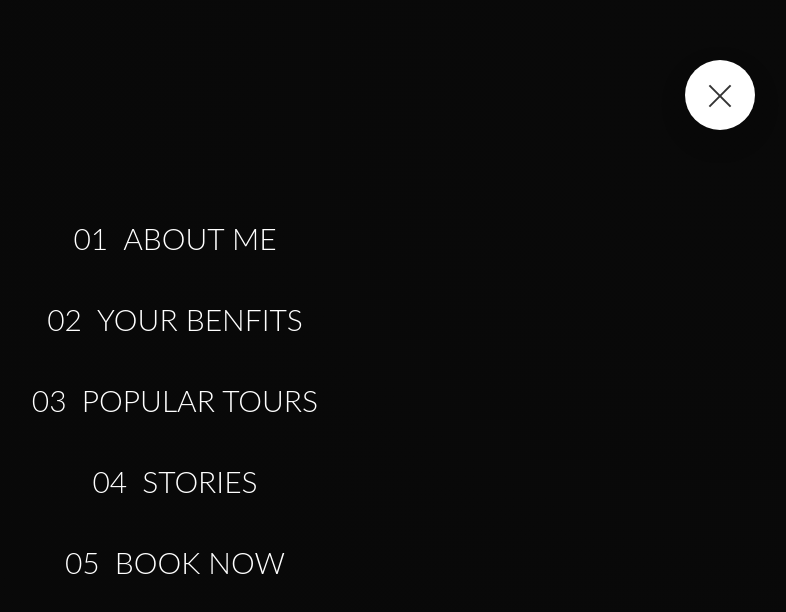
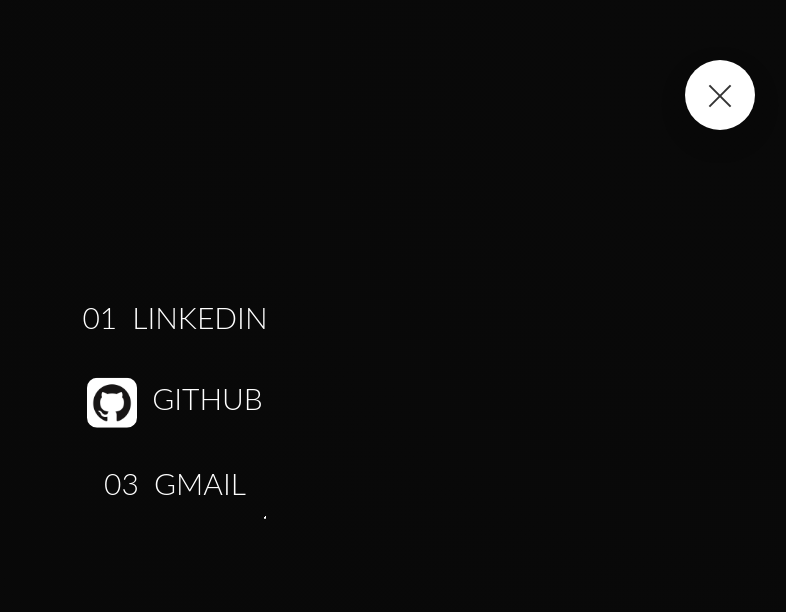
Before and after one commit to garrettomi/portfolio, a React (Vite) app: page / in a window 1280 px wide. Both pictures are taken after a click on the label 1185 px from the left and 95 px from the top of the page. Shown: the top 612 px of the page, without its empty margins (465-1251 px from the left). Built offline with nearby package versions, Linux system fonts and the light colour scheme.

Commit message:
Feat: Add github account

```diff
--- a/src/components/Home/Home.jsx
+++ b/src/components/Home/Home.jsx
@@ -30,7 +30,7 @@ const Home = () => {
                 <p className="paragraph">
                   Lorem ipsum dolor sit amet consectetur adipisicing elit. Asperiores nulla deserunt voluptatum nam.
                 </p>
-                <a href="#" className="btn-text">Learn more →</a>
+                {/* <a href="#" className="btn-text">Learn more →</a> */}
               </div>
               <div className="col-1-of-2">
                 <div className="composition">
--- a/src/components/Navigation/Navigation.jsx
+++ b/src/components/Navigation/Navigation.jsx
@@ -1,3 +1,4 @@
+import githubLogo from '../../assets/github.png'
 
 const Navigation = () => {
 
@@ -13,16 +14,13 @@ const Navigation = () => {
 
             <nav class="navigation__nav">
                 <ul class="navigation__list">
-                    <li class="navigation__item"><a href="#section-about" class="navigation__link"><span>01</span>About Me</a></li>
-                    <li class="navigation__item"><a href="#" class="navigation__link"><span>02</span>Your benfits</a></li>
-                    <li class="navigation__item"><a href="#" class="navigation__link"><span>03</span>Popular tours</a></li>
-                    <li class="navigation__item"><a href="#" class="navigation__link"><span>04</span>Stories</a></li>
-                    <li class="navigation__item"><a href="#" class="navigation__link"><span>05</span>Book now</a></li>
+                    <li class="navigation__item"><a href="#" class="navigation__link"><span>01</span>LinkedIn</a></li>
+                    <li class="navigation__item"><a href="https://github.com/garrettomi" class="navigation__link" target='_blank'><img src={githubLogo} alt='Github Logo' />Github</a></li>
+                    <li class="navigation__item"><a href="#" class="navigation__link"><span>03</span>Gmail</a></li>
                     </ul>
             </nav>
-
         </div>
-    );
+    )
 };
 
 export default Navigation;
--- a/src/sass/layout/_navigation.scss
+++ b/src/sass/layout/_navigation.scss
@@ -89,6 +89,14 @@
             background-size: 220%;
             transition: all .4s;
 
+            img {
+                height: 5rem;
+                width: 5rem;
+                margin-right: 1.5rem;
+                border-radius: 10px;
+                vertical-align: middle;
+            }
+
             span {
                 margin-right: 1.5rem;
                 display: inline-block;
```
Also changed, not shown: src/assets/github.png (added).
